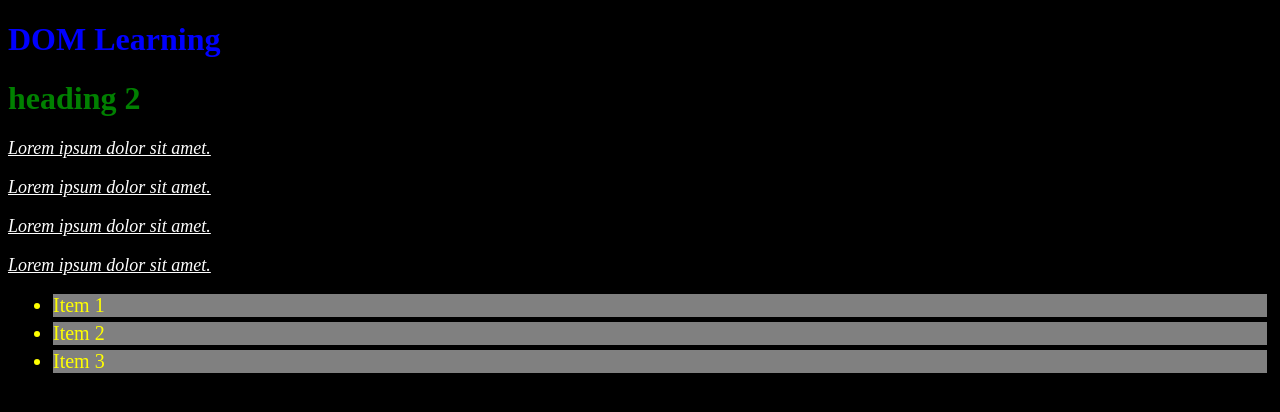
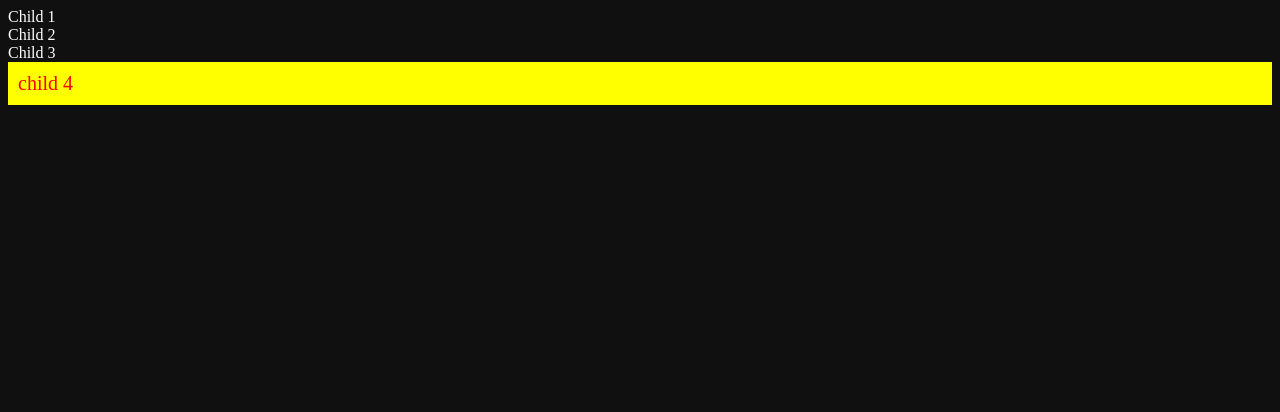
Before and after one commit to Dhanavathrajeshgithub/myJs, a plain HTML site: page 06_DOM/01.html in a window 1280 px wide. Drawn offline with Linux system fonts and the light colour scheme.

Commit message:
Element creation

```diff
--- a/06_DOM/01.html
+++ b/06_DOM/01.html
@@ -5,20 +5,11 @@
     <meta name="viewport" content="width=device-width, initial-scale=1.0" />
     <title>DOM, Learning</title>
   </head>
-  <body>
-    <div class="bg-black">
-      <h1 id="heading">DOM Learning</h1>
-      <h1 class="heading">heading 2</h1>
-      <p>Lorem ipsum dolor sit amet.</p>
-      <p>Lorem ipsum dolor sit amet.</p>
-      <p>Lorem ipsum dolor sit amet.</p>
-      <p>Lorem ipsum dolor sit amet.</p>
-      <ul>
-        <li class="list-item">Item 1</li>
-        <li class="list-item">Item 2</li>
-        <li class="list-item">Item 3</li>
-      <ul>
-    </div>
-    <script src="./02_script.js"></script>
+  <body style="background-color: #101010; color: #fff;">
+    <div class="parent">
+      <div class="child">Child 1</div>
+      <div class="child">Child 2</div>
+      <div class="child">Child 3</div>
+    <script src="./03_script.js"></script>
   </body>
 </html>
--- /dev/null
+++ b/06_DOM/03_script.js
@@ -0,0 +1,37 @@
+let parent = document.querySelector(".parent");
+// console.log(parent);
+// console.log(parent.children); // HTMLCollection(4) [div.child, div.child, div.child, script]
+// console.log(parent.children[0]); // <div class="child">Child 1</div>
+
+for (let i = 0; i < parent.children.length; i++) {
+  //console.log(parent.children[i].textContent);
+}
+
+let firstEle = parent.firstElementChild; // <div class="child">Child 1</div>
+let lastEle = parent.lastElementChild; // <script src="./02_script.js"></script>
+//console.log(firstEle);
+//console.log(lastEle);
+
+let secondChild = firstEle.nextElementSibling; // <div class="child">Child 2</div>
+let parentOfFirst = firstEle.parentElement; // <div class="parent">...</div>
+// console.log(secondChild);
+// console.log(parentOfFirst);
+
+console.log("Nodes: ", parent.childNodes); // NodeList(8) [text, div.child, text, div.child, text, div.child, text, script]
+
+// Create new element
+let newDiv = document.createElement("div");
+newDiv.className = "child";
+newDiv.id = "newId";
+// newDiv.textContent = "child 4";  //
+const addText = document.createTextNode("child 4");
+newDiv.appendChild(addText); // // <div class="child" id="newId">child 4</div>
+// Add style to the element
+newDiv.style.backgroundColor = "yellow";
+newDiv.style.padding = "10px";
+newDiv.style.color = "red";
+newDiv.style.fontSize = "20px";
+// console.log(newDiv);
+// Append the element to the DOM
+parent.appendChild(newDiv);
+newDiv.setAttribute("title", "newDivTitle");
```
